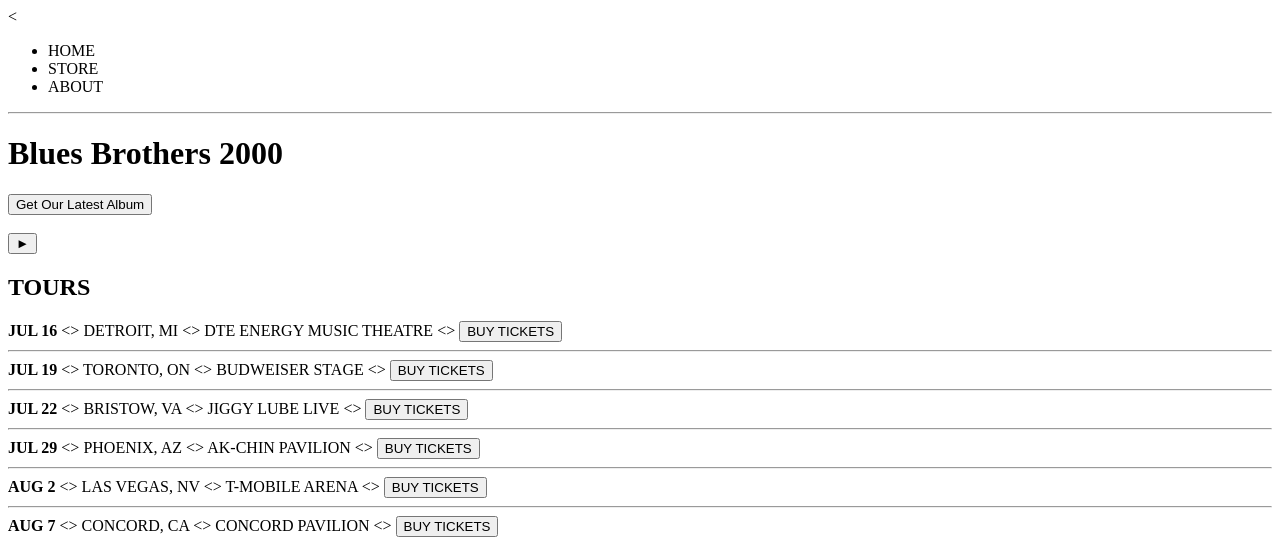
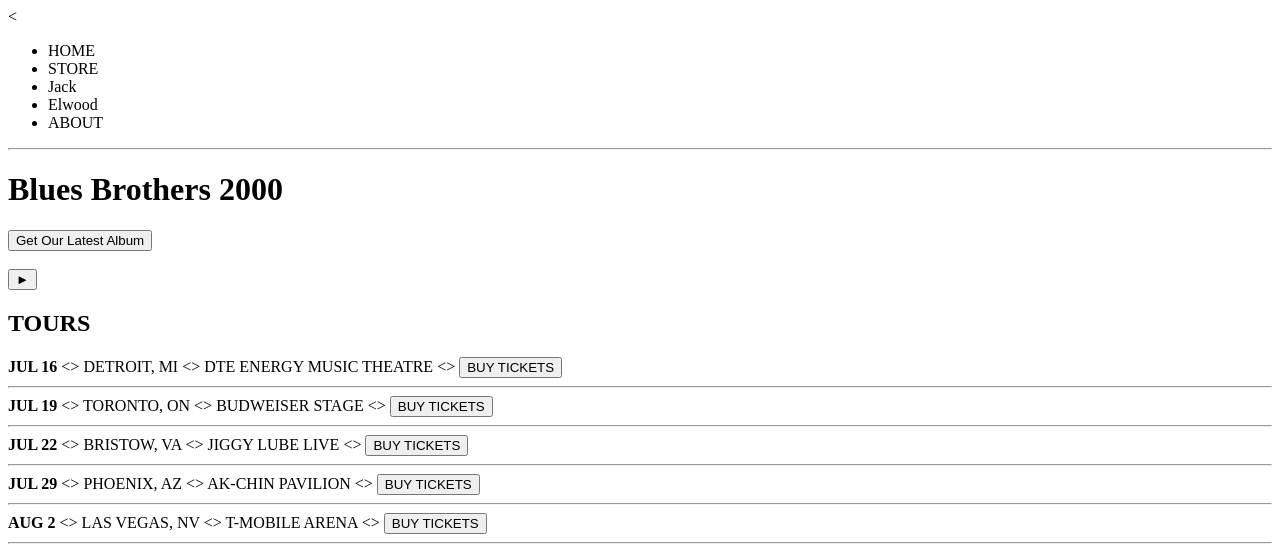
Before and after one commit to kangmaman/pwa, a plain HTML site: page 02/index.html in a window 1280 px wide. Shown: the top 549 px of the page. Drawn offline with Linux system fonts and the light colour scheme.

Commit message:
edit Dockerfile in 02

```diff
--- a/02/index.html
+++ b/02/index.html
@@ -11,6 +11,8 @@
             <ul>
                 <li>HOME</li>
                 <li>STORE</li>
+                <li>Jack</li>
+                <li>Elwood</li>
                 <li>ABOUT</li>
             </ul>
         </nav>
```
Also changed, not shown: 2 other files.
